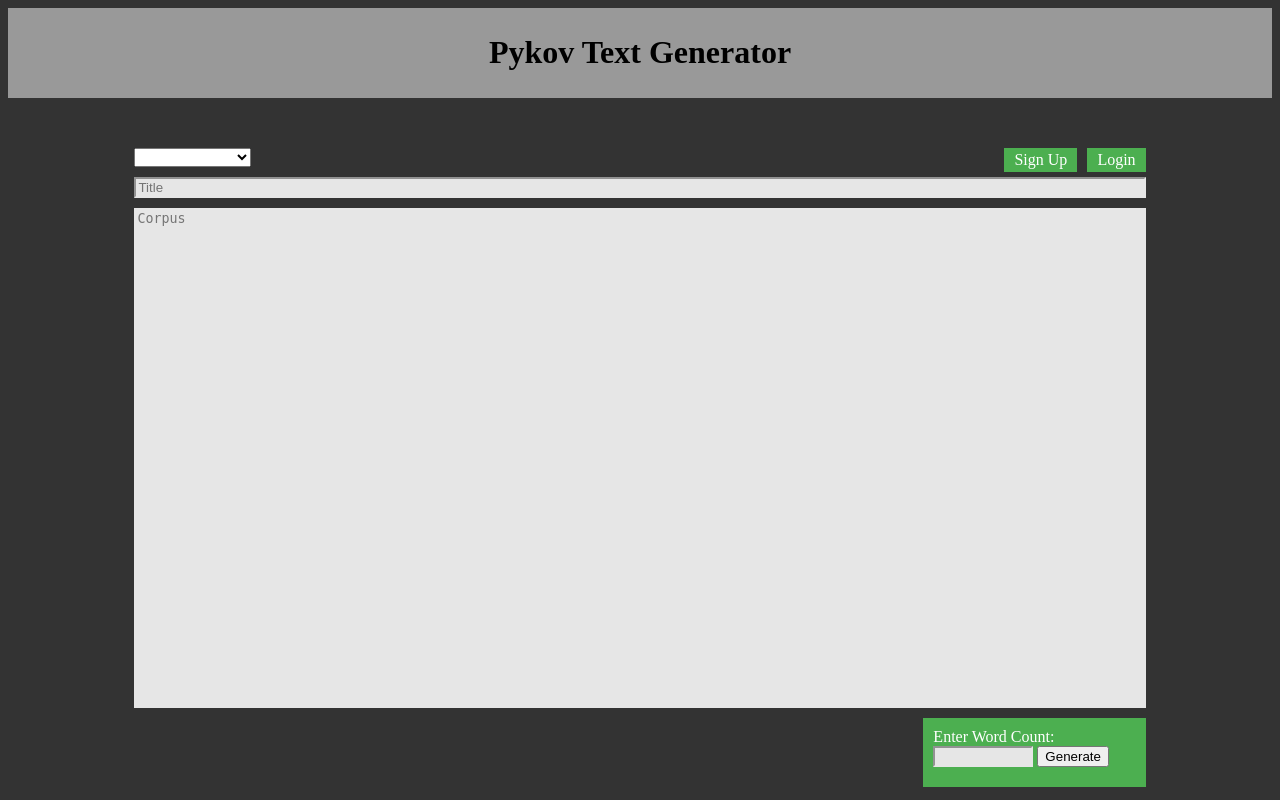
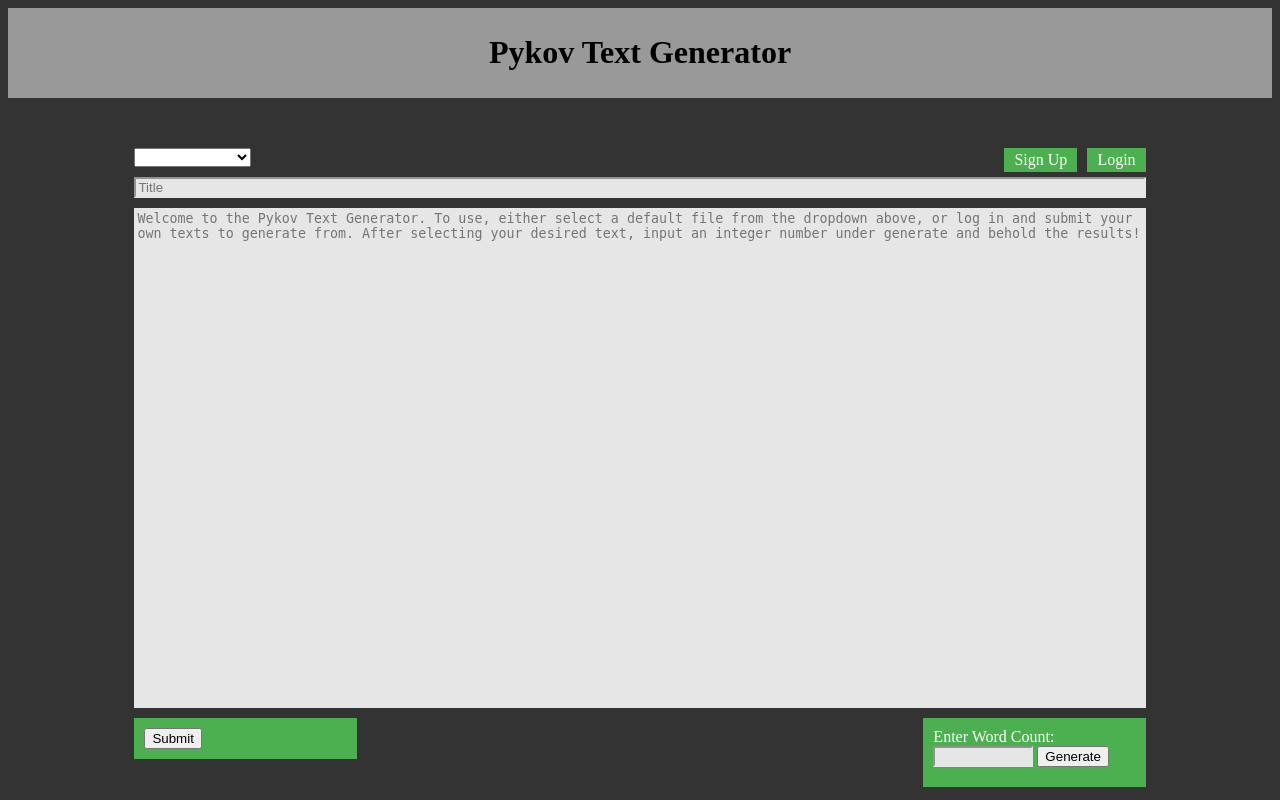
Before and after one commit to Doxterpepper/Pykov-Text-Generator, a Flask app: page / in a window 1280 px wide. Run offline with Flask 2, Linux system fonts and the light colour scheme; data comes from the database, SQL or seed files in the repository.

Commit message:
Add files via upload

```diff
--- a/templates/index.html
+++ b/templates/index.html
@@ -35,15 +35,17 @@
 
 		<div id=text-inputs>
 			<input id=title type='text' placeholder='Title'>
-			<textarea id=corpus placeholder='Corpus'></textarea>
+			<textarea id=corpus placeholder='Welcome to the Pykov Text Generator. To use, either select a default file from the dropdown above, or log in and submit your own texts to generate from. After selecting your desired text, input an integer number under generate and behold the results!'></textarea>
 		</div>
 
-		</div>
 		<div  id=functions2>
 			<div class=alignright id=controls>
 				Enter Word Count: <input type="text">
 				<input type="submit" value="Generate">
 			</div>
+			<div class=alignleft id=controls>
+				<input onClick=save_corpus("{{session['token']}}") type="submit" value="Submit">
+			</div>
 		</div>
 	</body>
 </html>
```
